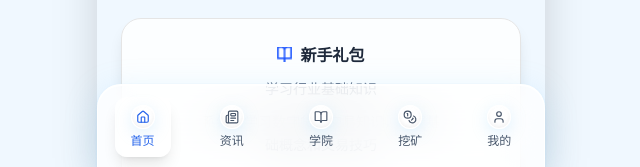
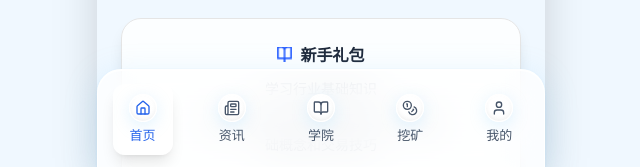
Before and after one commit to Hoshino-Yumetsuki/ntx-trading-app, a Next.js app: page / in a window 1280 px wide. Shown: the part 630-797 px from the top of the page, without its empty margins (319-959 px from the left). Built offline with nearby package versions, Linux system fonts and the light colour scheme; no server answers; a web font is replaced by a local one; what @web3modal/ethers would draw is missing.

Commit message:
feat: 加大导航栏大小

```diff
--- a/src/components/main.tsx
+++ b/src/components/main.tsx
@@ -112,7 +112,7 @@ export function MainApp() {
 
       {/* 2. 底部导航栏，使用 fixed 定位 */}
       <footer className="fixed bottom-0 left-0 right-0 glass-card border-t-0 rounded-t-3xl md:left-1/2 md:-translate-x-1/2 md:max-w-md w-full">
-        <div className="flex items-center justify-around py-3">
+        <div className="flex items-center justify-around py-3.5">
           {tabs.map((tab) => {
             const Icon = tab.icon
             const isActive = activeTab === tab.id
@@ -127,20 +127,20 @@ export function MainApp() {
                   }
                   setActiveTab(tab.id)
                 }}
-                className={`flex flex-col items-center py-2 px-4 rounded-xl transition-all duration-200 ${
+                className={`flex flex-col items-center py-2.5 px-4 rounded-xl transition-all duration-200 ${
                   isActive
                     ? 'text-blue-600 bg-white/40 backdrop-blur-sm shadow-lg'
                     : 'text-slate-600 hover:text-slate-800 hover:bg-white/20'
                 }`}
               >
                 <div
-                  className={`premium-icon w-6 h-6 rounded-full flex items-center justify-center mb-1 ${
+                  className={`premium-icon w-7 h-7 rounded-full flex items-center justify-center mb-1 ${
                     isActive ? 'text-blue-600' : 'text-slate-600'
                   }`}
                 >
-                  <Icon className="w-3.5 h-3.5" />
+                  <Icon className="w-4 h-4" />
                 </div>
-                <span className="text-xs font-medium">{tab.label}</span>
+                <span className="text-[13px] font-medium">{tab.label}</span>
               </button>
             )
           })}
```
